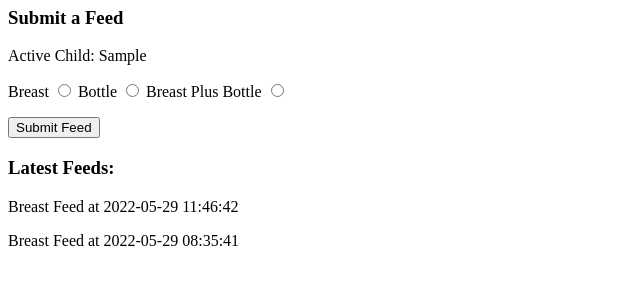
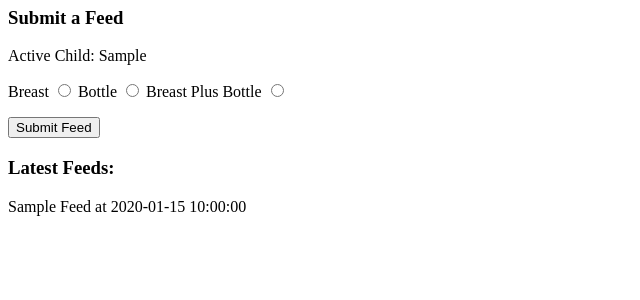
Before and after one commit to scottunderwoodomg/feed-iq, a Flask app: page / in a window 1280 px wide. Shown: the part 167-467 px from the top of the page, without its empty margins (0-640 px from the left). Run offline with Flask 2, Linux system fonts and the light colour scheme; a user stored in the database is signed in; tables that the repository leaves empty hold one stand-in row (values such as "Sample post").

Commit message:
return active child feeds on index

```diff
--- a/app/routes.py
+++ b/app/routes.py
@@ -21,7 +21,7 @@ from app.models import Family
 from app.models import Feed
 from app.models import User
 
-from datetime import datetime
+# from datetime import datetime
 
 from werkzeug.urls import url_parse
 
@@ -76,18 +76,8 @@ def index():
         log_feed_form = None
         select_active_child_form = None
 
-    feeds = [
-        {
-            "child": "Charlie",
-            "feed_datetime": datetime(2022, 5, 29, 11, 46, 42),
-            "feed_type": "Breast",
-        },
-        {
-            "child": "Charlie",
-            "feed_datetime": datetime(2022, 5, 29, 8, 35, 41),
-            "feed_type": "Breast",
-        },
-    ]
+    feeds = Feed.query.filter_by(child_id=user_active_child).all()
+
     return render_template(
         "index.html",
         title="Home",
--- a/app/templates/index.html
+++ b/app/templates/index.html
@@ -34,7 +34,7 @@
 <h3>Latest Feeds:</h3>
 {% for feed in feeds %}
 <div>
-    <p>{{ feed.feed_type }} Feed at {{ feed.feed_datetime }}</p>
+    <p>{{ feed.feed_type }} Feed at {{ feed.feed_timestamp }}</p>
 </div>
 {% endfor %}
 {% endblock %}}
```
Also changed, not shown: app.db.
